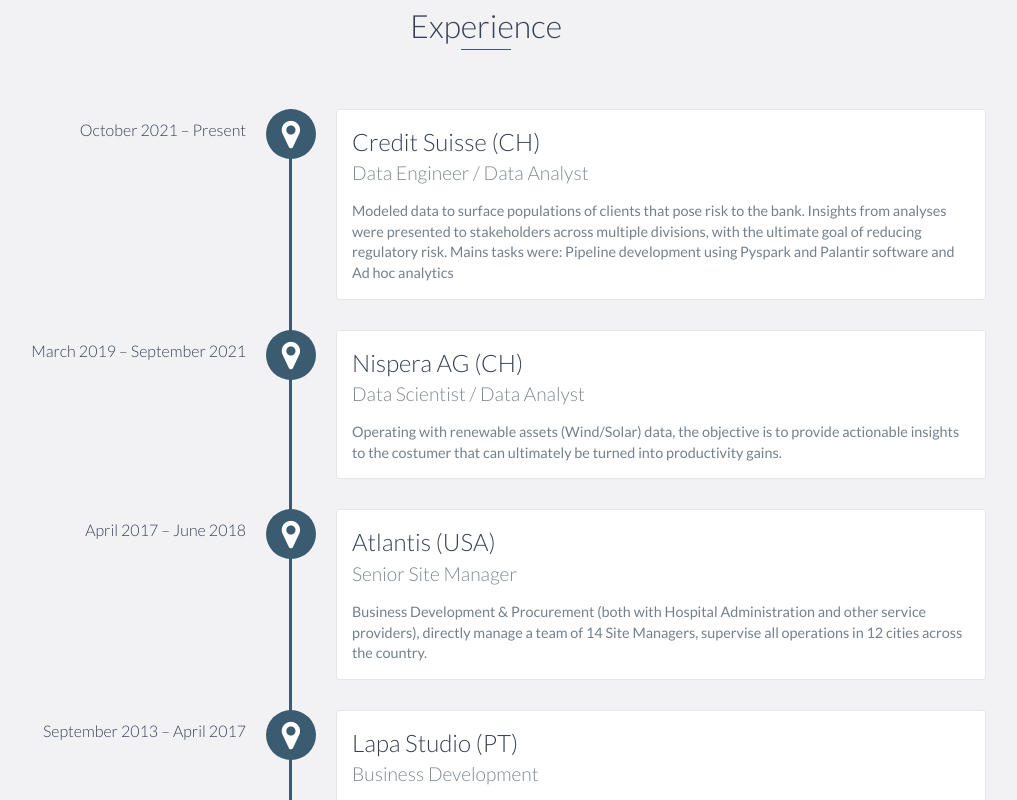
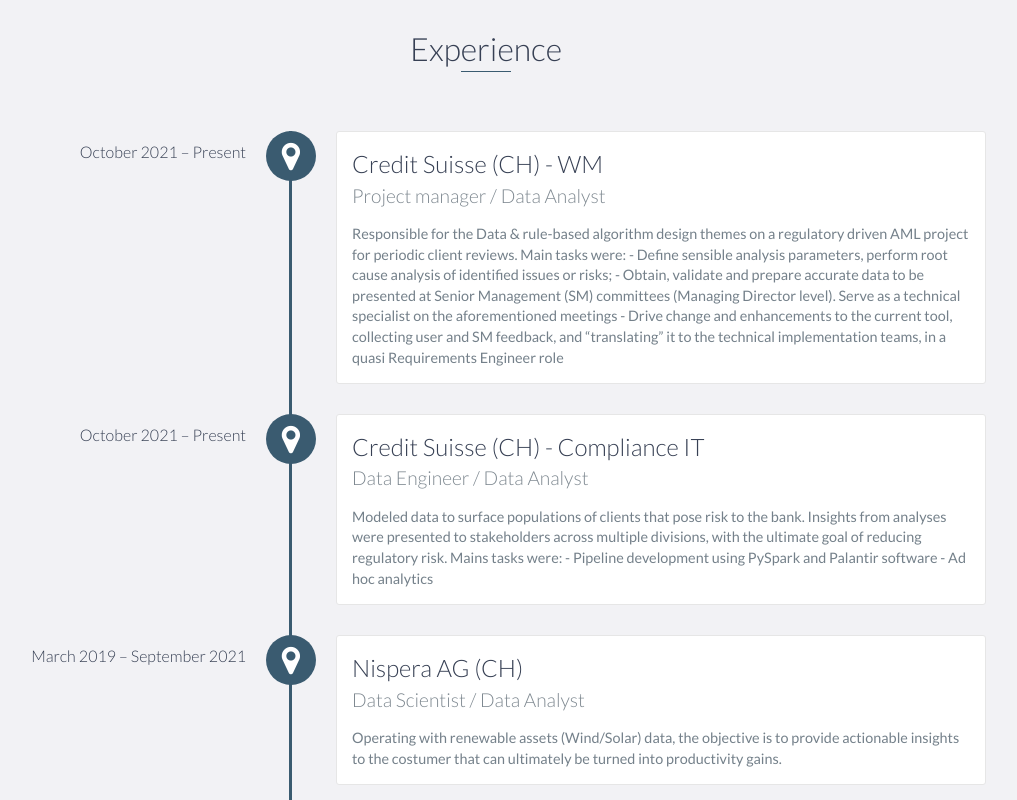
Before and after one commit to RicSegundo/RicSegundo.github.io, a website: page index.html in a window 1280 px wide. Shown: the part 1158-1958 px from the top of the page, without its empty margins (154-1171 px from the left). Drawn offline with nearby package versions, Linux system fonts and the light colour scheme.

Commit message:
refreshed CV information

```diff
--- a/index.html
+++ b/index.html
@@ -72,8 +72,8 @@
                     <p>
                         I am a Chemical/Environmental Engineer by trade, and for almost 10 years I did research on how to improve water treatment methods.
 			I am passionate about Data, programming and reading.
-			<br />I am currently working at Nispera AG as a Data Scientist, analysing renewable assets data.
-			<br />Learning is my biggest passion and what motivates me the most! I am currently completing the Data Engineering Track at DataCamp and also trying to improve on my QlikView/QlikSense skills.
+			<br />I am currently working at Credit Suisse as a Data Scientist for WM, analysing client and transaction data, and help driving an AML regulatory project on periodic client reviews.
+			<br />Learning is my biggest passion and what motivates me the most! I am currently completing the Data Engineering Track at DataCamp and also trying to improve on my Visualizations and DevOps skills.
 			<br />I am interested in discussing anything regarding Data and ML/Deep Learning - drop me an email using the contact form below!
                     </p>
                 </div>
@@ -87,10 +87,23 @@
         <div id="experience-timeline">
 
             <div data-date="October 2021 – Present">
-                <h3>Credit Suisse (CH)</h3>
+                <h3>Credit Suisse (CH) - WM</h3>
+                <h4>Project manager / Data Analyst</h4>
+                <p>
+                    Responsible for the Data & rule-based algorithm design themes on a regulatory driven AML project for periodic client reviews. Main tasks were:
+                    - Define sensible analysis parameters, perform root cause analysis of identified issues or risks;
+                    - Obtain, validate and prepare accurate data to be presented at Senior Management (SM) committees (Managing Director level). Serve as a technical specialist on the aforementioned meetings
+                    - Drive change and enhancements to the current tool, collecting user and SM feedback, and “translating” it to the technical implementation teams, in a quasi Requirements Engineer role
+                </p>
+            </div>
+
+            <div data-date="October 2021 – Present">
+                <h3>Credit Suisse (CH) - Compliance IT</h3>
                 <h4>Data Engineer / Data Analyst</h4>
                 <p>
-                    Modeled data to surface populations of clients that pose risk to the bank. Insights from analyses were presented to stakeholders across multiple divisions, with the ultimate goal of reducing regulatory risk. Mains tasks were: Pipeline development using Pyspark and Palantir software and Ad hoc analytics
+                    Modeled data to surface populations of clients that pose risk to the bank. Insights from analyses were presented to stakeholders across multiple divisions, with the ultimate goal of reducing regulatory risk. Mains tasks were:
+                    - Pipeline development using PySpark and Palantir software
+                    - Ad hoc analytics
                 </p>
             </div>
 
@@ -101,7 +114,6 @@
                     Operating with renewable assets (Wind/Solar) data, the objective is to provide actionable insights to the costumer that can ultimately be turned into productivity gains.
                 </p>
             </div>
-
 
             <div data-date="April 2017 – June 2018">
                 <h3>Atlantis (USA)</h3>
@@ -176,7 +188,6 @@
     <div id="contact">
         <h2>Get in Touch</h2>
         <div id="contact-form">
-            <!-- <form method="POST" action="https://formspree.io/contact@charalambosioannou.com"> -->
                 <form action="https://formspree.io/f/xayllrkr" method="POST">
                 <input type="hidden" name="_subject" value="Contact request from personal website" />
                 <input type="email" name="_replyto" placeholder="Your email" required>
```
